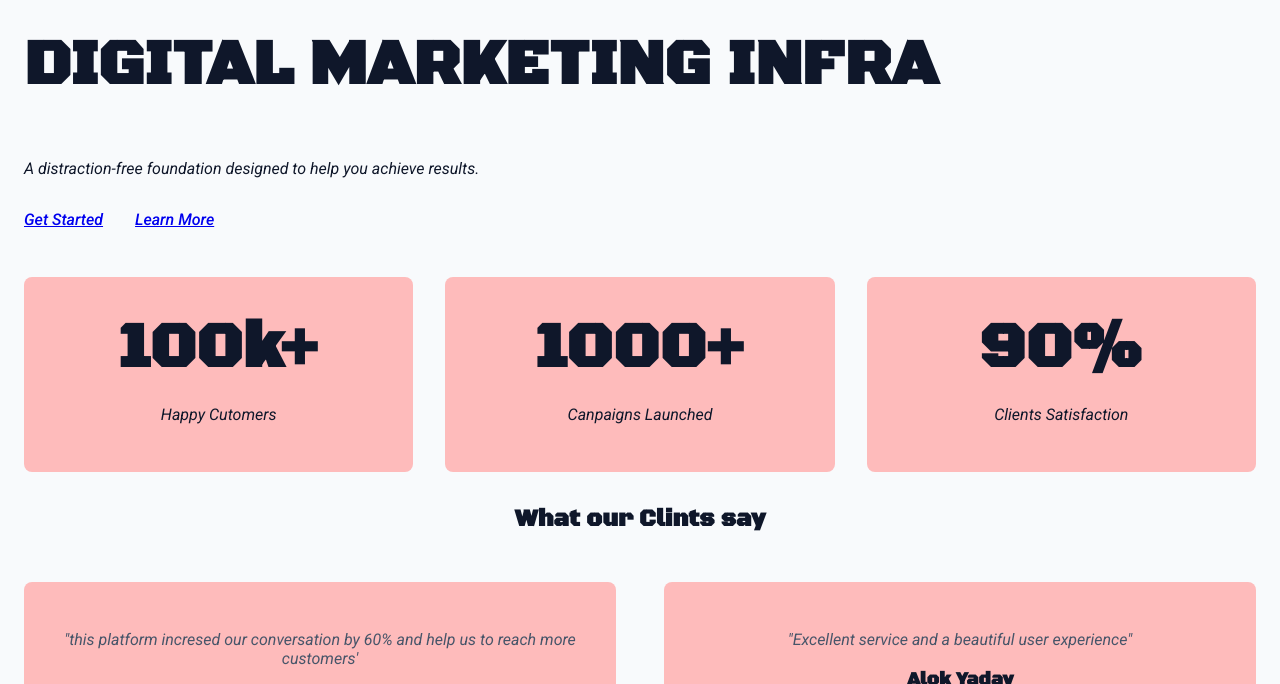
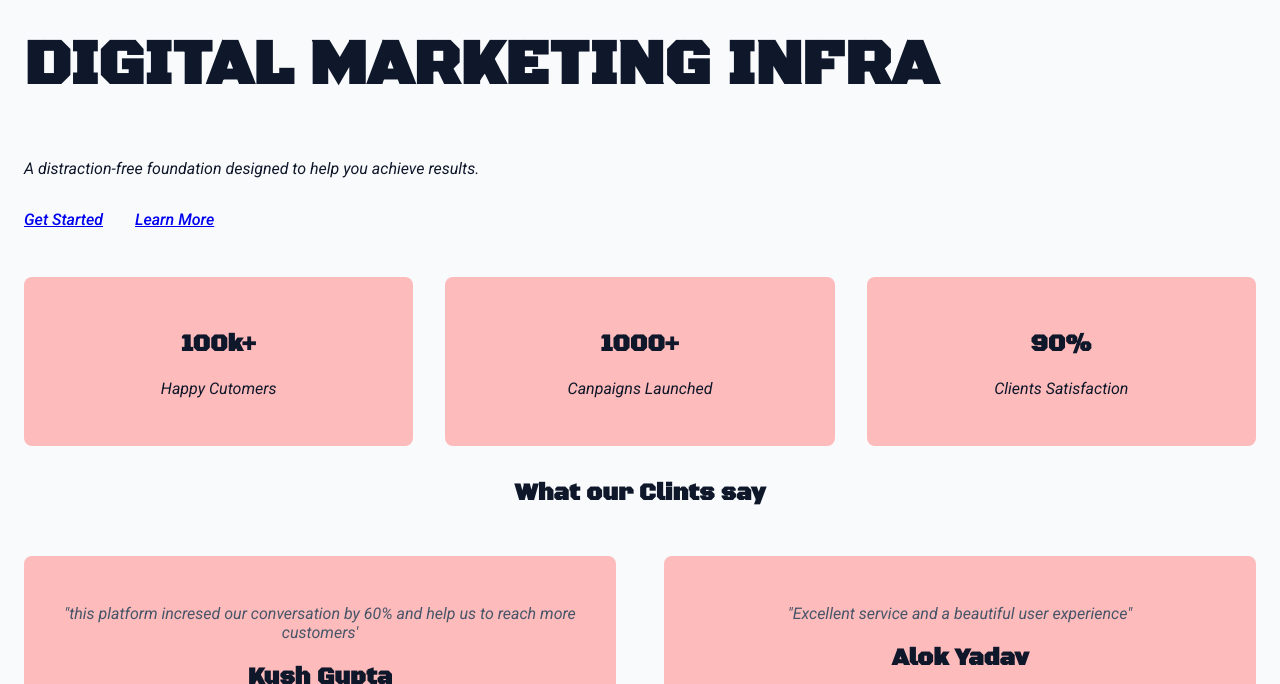
Before and after one commit to Bhaskar-Black/Landing-page-digital-marketing-infrastructure, a plain HTML site: page index.html in a window 1280 px wide. Shown: the part 110-794 px from the top of the page. Drawn offline with Linux system fonts and the light colour scheme.

Commit message:
Change h3 tags to h2 for statistics and testimonials

```diff
--- a/index.html
+++ b/index.html
@@ -45,15 +45,15 @@
     </section>
     <section class="stats">
         <div class="stat">
-            <h3>100k+</h3>
+            <h2>100k+</h2>
             <p>Happy Cutomers</p>
         </div>
         <div class="stat">
-            <h3>1000+</h3>
+            <h2>1000+</h2>
             <p>Canpaigns Launched</p>
         </div>
         <div class="stat">
-            <h3>90%</h3>
+            <h2>90%</h2>
             <p>Clients Satisfaction</p>
         </div>
     </section>
@@ -64,13 +64,13 @@
         <div class="testimonial__grid">
             <article class="testimonial__card">
                 <p>"this platform incresed our conversation by 60% and help us to reach more customers'</p>
-                <h3>Kush Gupta</h3>
+                <h2>Kush Gupta</h2>
                 <span>Marketing Manager</span>
             </article>
 
             <article class="testimonial__card">
                 <p>"Excellent service and a beautiful user experience"</p>
-                <h3>Alok Yadav</h3>
+                <h2>Alok Yadav</h2>
                 <span>Startup Founder</span>
             </article>
         </div>
```
